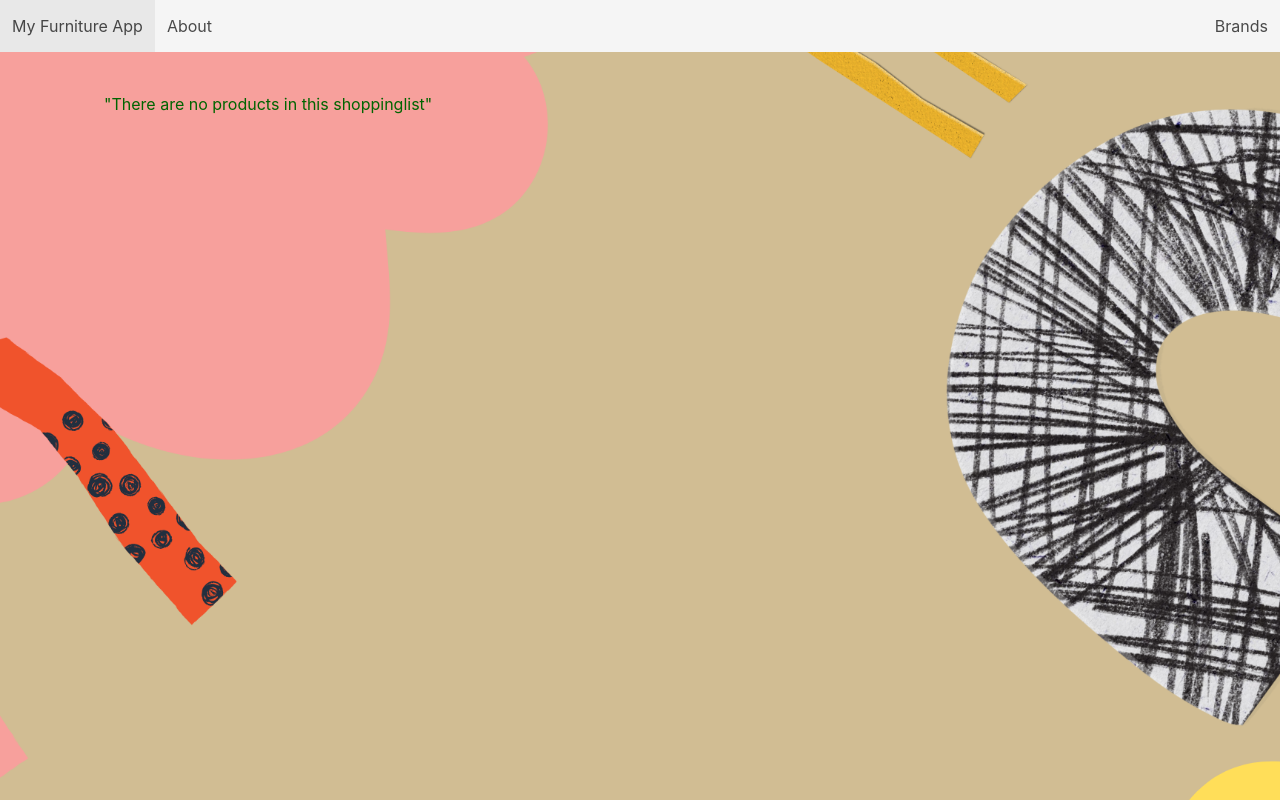
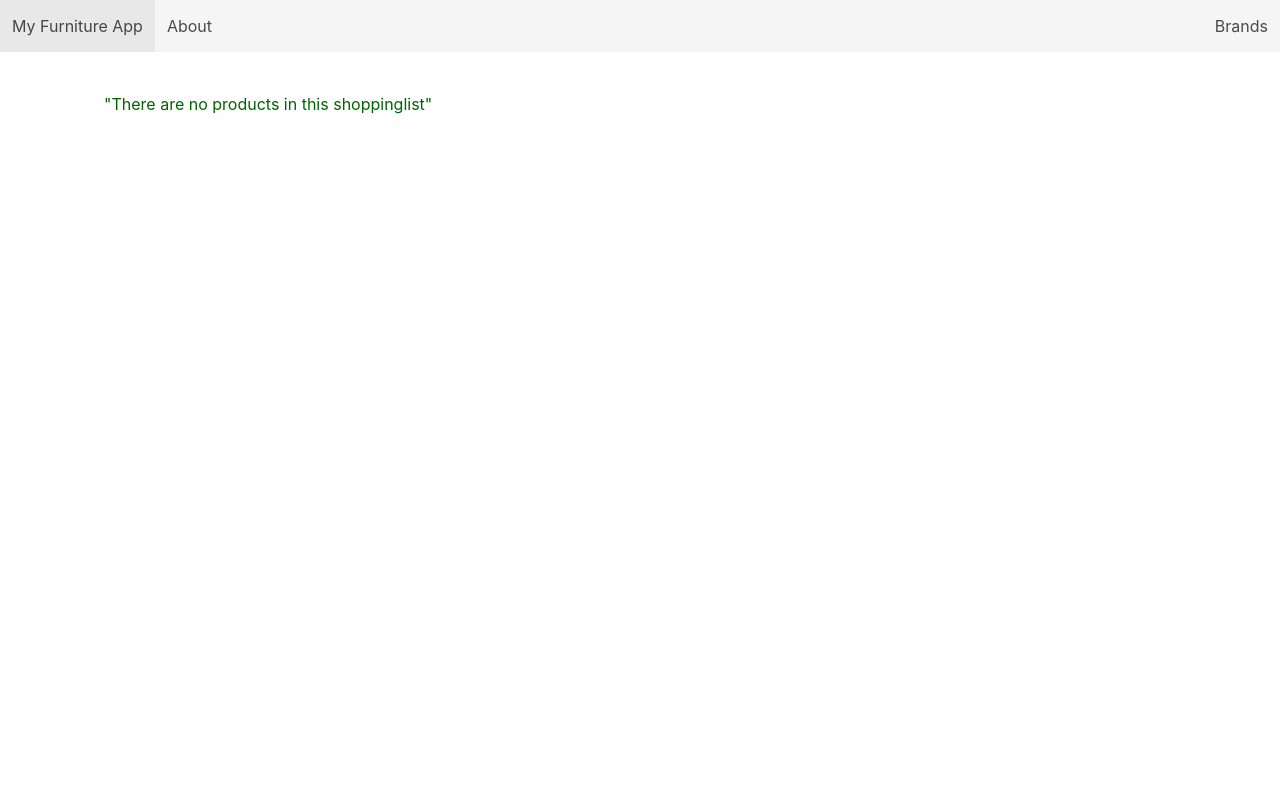
Before and after one commit to Sunjang1009/django-furniture-app, a Django app: page / in a window 1280 px wide. Run offline with Django 4.2, Linux system fonts and the light colour scheme; data that the repository does not hold is empty.

Commit message:
updated css file

```diff
--- a/main_app/static/styles/main.css
+++ b/main_app/static/styles/main.css
@@ -1,6 +1,6 @@
 body {
-    /* background-color: white; */
-    background-image: url('/static/img/bg.png');
+    background-color: white;
+    /* background-image: url('/static/img/bg.png'); */
     background-repeat: no-repeat;
     background-attachment: fixed;
     background-size: 100%;
```
Also changed, not shown: main_app/static/img/mini_project_bg.png (deleted).
